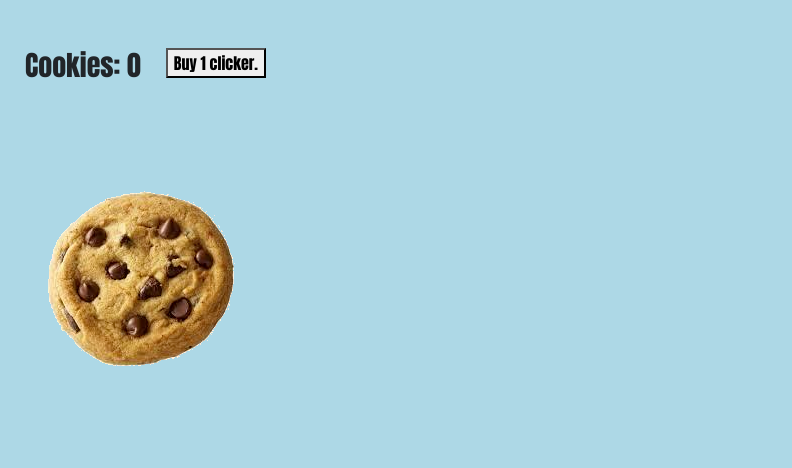
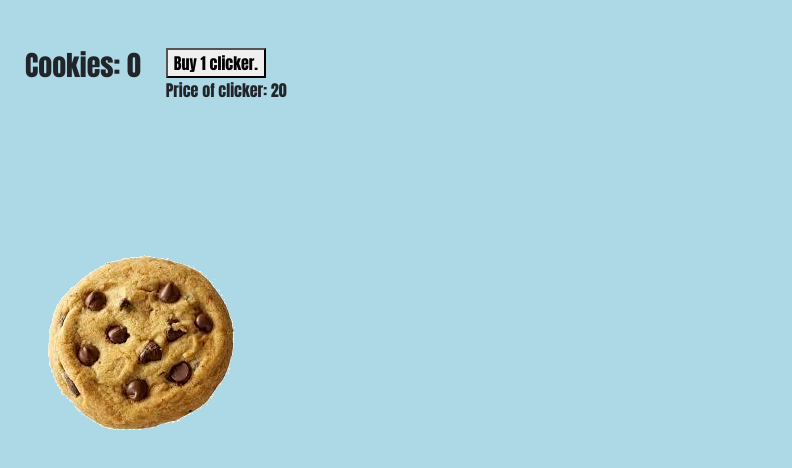
Before and after one commit to Phyre1337/cookie-clicker, a plain HTML site: page index.html in a window 1280 px wide. Shown: the part 56-524 px from the top of the page, without its empty margins (0-792 px from the left). Drawn offline with nearby package versions, Linux system fonts and the light colour scheme.

Commit message:
Update index.html

```diff
--- a/index.html
+++ b/index.html
@@ -21,6 +21,7 @@
         </div>
         <br>
         <button onClick="increaseClickers()">Buy 1 clicker.</button>
+        <p id="price">Price of clicker: 20</p>
         <br><br><br><br>
 
         <div class="center">
```
